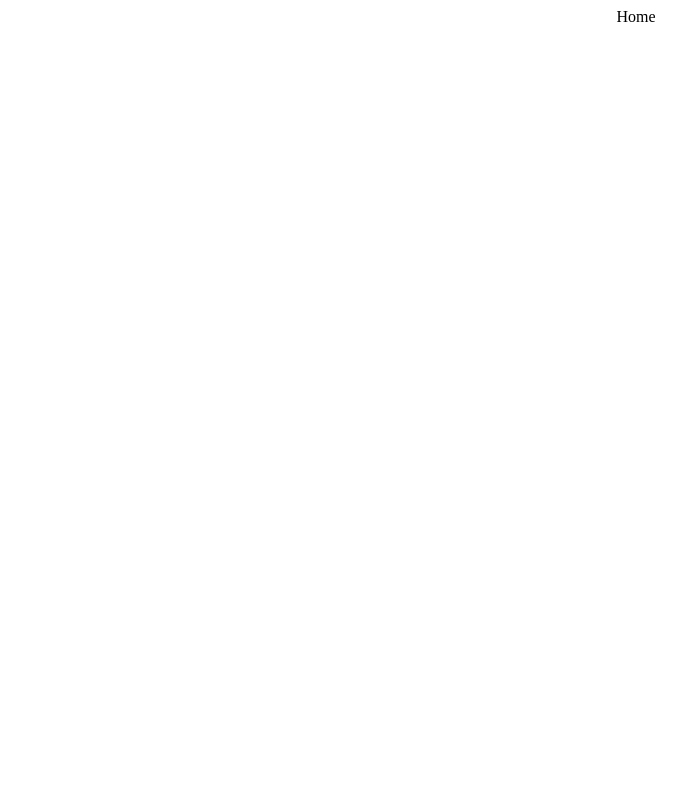
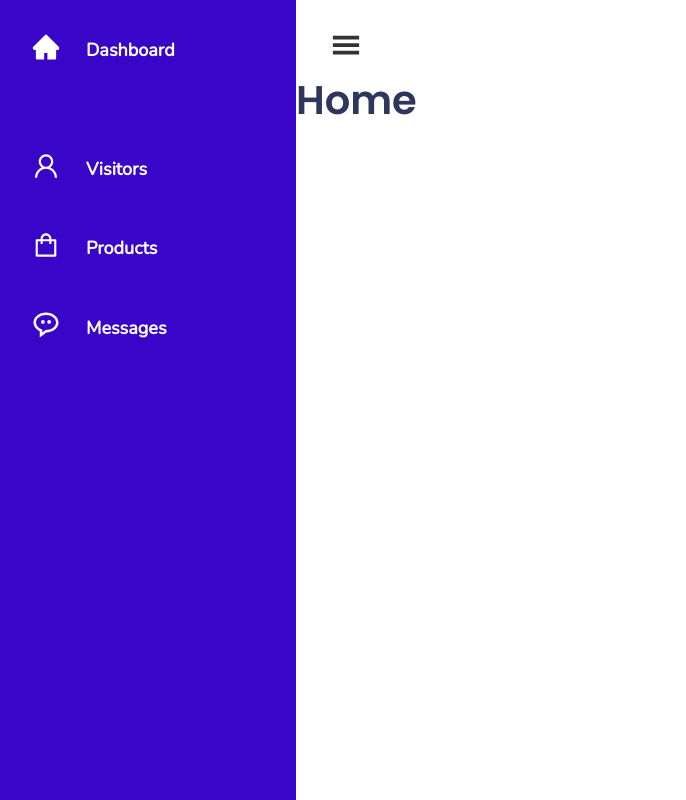
Before and after one commit to devmrobot/Training-Data-Visualisation-Eshop, a React (Create React App) app: page / in a window 1280 px wide. Shown: the whole page, without its empty margins (4-690 px from the left). Built offline with nearby package versions, Linux system fonts and the light colour scheme.

Commit message:
sidebar allmost done

```diff
--- a/package.json
+++ b/package.json
@@ -8,8 +8,10 @@
     "@testing-library/user-event": "^13.5.0",
     "react": "^18.2.0",
     "react-dom": "^18.2.0",
+    "react-icons": "^4.4.0",
     "react-router-dom": "^6.3.0",
     "react-scripts": "5.0.1",
+    "sass": "^1.53.0",
     "web-vitals": "^2.1.4"
   },
   "scripts": {
--- a/public/index.html
+++ b/public/index.html
@@ -24,7 +24,7 @@
       work correctly both with client-side routing and a non-root public URL.
       Learn how to configure a non-root public URL by running `npm run build`.
     -->
-    <title>React App</title>
+    <title>Enooco</title>
   </head>
   <body>
     <noscript>You need to enable JavaScript to run this app.</noscript>
--- a/src/App.css
+++ b/src/App.css
@@ -1,38 +1,110 @@
-.App {
-  text-align: center;
+@import url("https://fonts.googleapis.com/css2?family=Nunito:wght@200&family=Poppins:wght@500;600&display=swap");
+
+* {
+  box-sizing: border-box;
+  margin: 0;
+  padding: 0;
 }
 
-.App-logo {
-  height: 40vmin;
-  pointer-events: none;
+body {
+  min-height: 100vh;
+  overflow: hidden;
 }
 
-@media (prefers-reduced-motion: no-preference) {
-  .App-logo {
-    animation: App-logo-spin infinite 20s linear;
-  }
+:root {
+  /* Colors */
+  --h1-color: #fff;
+  --h2-color: #333333;
+  --text-color: #2e375b;
+  --primary-color: #3905C8;
+  --secondary-color: #43ddc3;
+  --tertiary-color: #6c33f1;
+  --quaternary-color: #f6f7f8;
+  --hover-color: #9ec6be;
+
+  /* Fonts */
+  --h1-font-family: "Poppins", sans-serif;
+  --h1-font-size: 40px;
+  --h1-line-height: 40px;
+
+  --h2-font-family: "Poppins", sans-serif;
+  --h2-font-size: 28px;
+  --h2-line-height: 35px;
+
+  --h3-font-family: "Poppins", sans-serif;
+  --h3-font-size: 20px;
+  --h3-line-height: 22px;
+
+  --p-font-family: "Nunito", sans-serif;
+  --p-font-size: 16px;
+  --p-line-height: 22px;
+
+  --a-font-family: "Nunito", sans-serif;
+  --a-font-size: 16px;
+  --a-line-height: 22px;
+
+  --nav-font-family: "Josefin Sans", sans-serif;
+  --nav-font-size: 18px;
+  --nav-line-height: 50px;
 }
 
-.App-header {
-  background-color: #282c34;
-  min-height: 100vh;
-  display: flex;
-  flex-direction: column;
-  align-items: center;
-  justify-content: center;
-  font-size: calc(10px + 2vmin);
-  color: white;
+h1 {
+  font-family: var(--h1-font-family);
+  font-size: var(--h1-font-size);
+  line-height: var(--h1-line-height);
+  color: var(--text-color);
 }
 
-.App-link {
-  color: #61dafb;
+h2 {
+  font-family: var(--h2-font-family);
+  font-size: var(--h2-font-size);
+  line-height: var(--h2-line-height);
+  color: var(--text-color);
 }
 
-@keyframes App-logo-spin {
-  from {
-    transform: rotate(0deg);
-  }
-  to {
-    transform: rotate(360deg);
-  }
+h3 {
+  font-family: var(--h3-font-family);
+  font-size: var(--h3-font-size);
+  line-height: var(--h3-line-height);
+  color: var(--text-color);
 }
+
+p {
+  font-family: var(--p-font-family);
+  font-size: var(--p-font-weight);
+  line-height: var(--p-line-height);
+  color: var(--text-color);
+}
+
+a {
+  font-family: var(--a-font-family);
+  font-size: var(--a-font-weight);
+  line-height: var(--a-line-height);
+  color: var(--text-color);
+}
+
+button {
+  font-family: var(--button-font-family);
+  font-size: var(--button-font-size);
+  border-style: var(--button-border-style);
+  color: white;
+  line-height: var(--button-line-height);
+  border-radius: var(--button-border-radius);
+  background-color: var(--secondary-color);
+  border-color: var(--secondary-color);
+  padding: var(--button-padding);
+  text-transform: var(--button-text-transform);
+  cursor: var(--button-cursor);
+  transition: var(--button-transition);
+}
+
+button:hover {
+  font-family: var(--button-font-family);
+  font-size: var(--button-font-size);
+  line-height: var(--button-line-height);
+  border-radius: var(--button-border-radius);
+  background-color: var(--tertiary-color);
+  border-color: var(--tertiary-color);
+  padding: var(--button-padding);
+  text-transform: var(--button-text-transform);
+}
--- a/src/App.js
+++ b/src/App.js
@@ -1,10 +1,12 @@
-import "./App.css";
 import { Route, Routes } from "react-router-dom";
+import "./app.css";
 import { Home } from "./pages/Home.jsx";
+import { SideBar } from "./component/sidebar/SideBar";
 
 function App() {
   return (
     <div className="App">
+      <SideBar />
       <Routes>
         <Route path="/" element={<Home />} />
       </Routes>
--- /dev/null
+++ b/src/component/navbar/NavBar.jsx
@@ -0,0 +1,14 @@
+import React from "react";
+import "./navbar.css";
+
+import { GiHamburgerMenu } from 'react-icons/gi';
+
+export const NavBar = () => {
+  return (
+  <>
+    <div className="nav">
+      <GiHamburgerMenu className="icon-burger"/>
+    </div>
+  </>
+  )
+};
--- /dev/null
+++ b/src/component/navbar/navbar.css
@@ -0,0 +1,13 @@
+.nav {
+    display: flex;
+    justify-content: space-between;
+    padding: 20px;
+    margin-top: 10px;
+}
+
+.nav .icon-burger {
+  min-width: 60px;
+  height: 30px;
+  top: 60px;
+  color: var(--h2-color);
+}
--- /dev/null
+++ b/src/component/sidebar/SideBar.jsx
@@ -0,0 +1,44 @@
+import React from "react";
+import "./sideBar.css"
+
+import { AiFillHome } from 'react-icons/ai';
+import { AiOutlineUser } from 'react-icons/ai';
+import { AiOutlineShopping } from 'react-icons/ai';
+import { BiMessageRoundedDots } from 'react-icons/bi';
+
+export const SideBar = () => {
+  return (
+    <>
+      <div className="container">
+        <div className="navigation">
+          <ul>
+            <li>
+              <a href="#">
+                <span><AiFillHome className="icon"/></span>
+                <span className="title">Dashboard</span>
+              </a>
+            </li>
+            <li>
+              <a href="#">
+                <span><AiOutlineUser className="icon"/></span>
+                <span className="title">Visitors</span>
+              </a>
+            </li>
+            <li>
+              <a href="#">
+                <span ><AiOutlineShopping className="icon"/></span>
+                <span className="title">Products</span>
+              </a>
+            </li>
+            <li>
+              <a href="#">
+                <span ><BiMessageRoundedDots className="icon"/></span>
+                <span className="title">Messages</span>
+              </a>
+            </li>
+          </ul>
+        </div>
+      </div>
+    </>
+  );
+};
--- /dev/null
+++ b/src/component/sidebar/sideBar.css
@@ -0,0 +1,91 @@
+.container {
+  position: relative;
+  width: 100%;
+}
+
+.navigation {
+  position: fixed;
+  height: 100%;
+  width: 300px;
+  background-color: var(--primary-color);
+  border-left: 10px solid var(--primary-color);
+  transition: 0.5s;
+  overflow: hidden;
+}
+
+.navigation ul {
+  display: flex;
+  flex-direction: column;
+  gap: 1.2rem;
+  margin-top: 20px;
+}
+
+.navigation ul li {
+  position: relative;
+  width: 100%;
+  list-style: none;
+  display: flex;
+  align-items: center;
+  border-top-left-radius: 30px;
+  border-bottom-left-radius: 30px;
+}
+
+.navigation ul li:hover {
+  background: #fff;
+}
+
+.navigation ul li:nth-child(1) {
+  margin-bottom: 40px;
+  pointer-events: none;
+}
+
+.navigation ul li a {
+  display: flex;
+  align-items: center;
+  width: 100%;
+  text-decoration: none;
+  color: #fff;
+  margin-left: 10px;
+}
+
+.navigation ul li:hover a {
+  color: var(--primary-color);
+}
+
+.navigation ul li:hover a::before {
+  content: "";
+  position: absolute;
+  right: 0;
+  top: -50px;
+  width: 50px;
+  height: 50px;
+  background: transparent;
+  border-radius: 50%;
+  box-shadow: 35px 35px 0 10px #fff;
+}
+
+.navigation ul li:hover a::after {
+  content: "";
+  position: absolute;
+  right: 0;
+  bottom: -50px;
+  width: 50px;
+  height: 50px;
+  background: transparent;
+  border-radius: 50%;
+  box-shadow: 35px -35px 0 10px #fff;
+}
+
+.navigation ul li a .icon {
+  min-width: 60px;
+  height: 30px;
+  line-height: 60px;
+}
+
+.navigation ul li a .title {
+  padding: 0 10px;
+  height: 60px;
+  line-height: 60px;
+  font-size: 18px;
+  font-weight: 600;
+}
--- a/src/pages/Home.jsx
+++ b/src/pages/Home.jsx
@@ -1,7 +1,16 @@
-import React from 'react'
+import React from "react";
+import logo from "../assets/logo.svg";
+import "./home.css";
+import { NavBar } from "../component/navbar/NavBar";
 
 export const Home = () => {
   return (
-    <div>Home</div>
-  )
-}
+    <>
+      <div className="main">
+        <NavBar />
+        <h1>Home</h1>
+        <link src={logo} alt={logo} className="logo" />
+      </div>
+    </>
+  );
+};
--- /dev/null
+++ b/src/pages/home.css
@@ -0,0 +1,6 @@
+.main{
+    position: absolute;
+    width: calc(100% - 300px);
+    left: 300px;
+    transition: 0.5s;
+}
```
Also changed, not shown: 1 other file (tests, documents, lock files or other folders).
